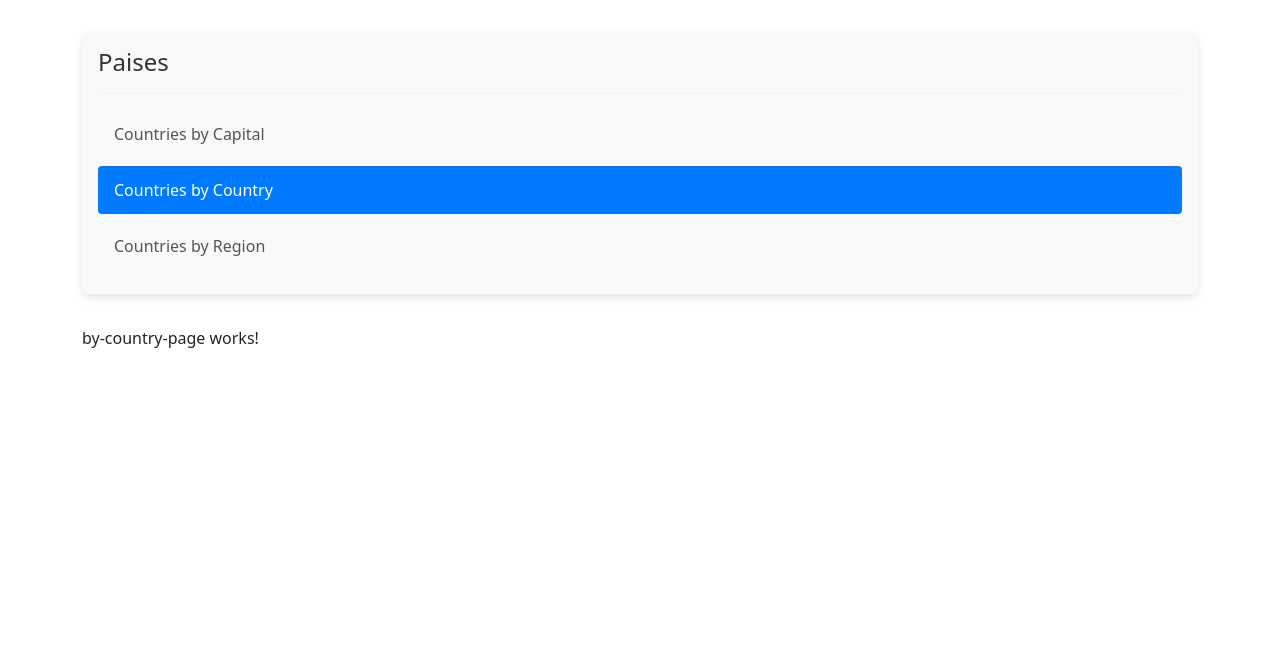
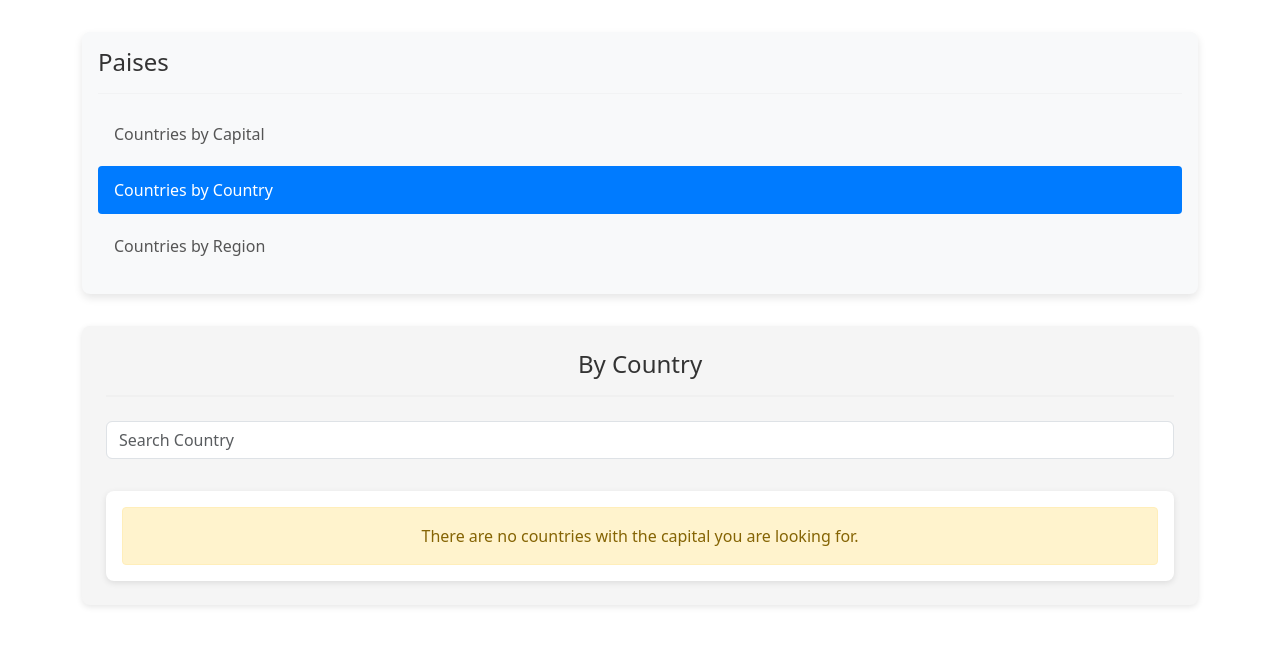
Before and after one commit to S4vi0r17/Angular, an Angular app in the folder 03-country-app/: page /countries/by-capital in a window 1280 px wide. Both pictures are taken after a click on the item "Countries by Country". Shown: the top 646 px of the page. Built offline with nearby package versions, Linux system fonts and the light colour scheme.

Commit message:
Refactor by-country-page component to improve layout and add search functionality

```diff
--- a/03-country-app/src/app/countries/pages/by-country-page/by-country-page.component.css
+++ b/03-country-app/src/app/countries/pages/by-country-page/by-country-page.component.css
@@ -0,0 +1,30 @@
+section {
+  padding: 1.5rem;
+  background-color: #f5f5f5;
+  border-radius: 8px;
+  box-shadow: 0 2px 6px rgba(0, 0, 0, 0.1);
+}
+
+.title {
+  font-size: 1.5rem;
+  margin-bottom: 1rem;
+  color: #333;
+  text-align: center;
+}
+
+.divider {
+  border: none;
+  border-top: 2px solid #ddd;
+  margin-bottom: 1.5rem;
+}
+
+.search-container {
+  margin-bottom: 2rem;
+}
+
+.table-container {
+  background-color: #fff;
+  padding: 1rem;
+  border-radius: 8px;
+  box-shadow: 0 2px 6px rgba(0, 0, 0, 0.1);
+}
--- a/03-country-app/src/app/countries/pages/by-country-page/by-country-page.component.html
+++ b/03-country-app/src/app/countries/pages/by-country-page/by-country-page.component.html
@@ -1 +1,15 @@
-<p>by-country-page works!</p>
+<section>
+  <h2 class="title">By Country</h2>
+  <hr class="divider" />
+
+  <div class="search-container">
+    <shared-search-box
+      placeholder="Search Country"
+      (search)="searchByCountry($event)"
+    ></shared-search-box>
+  </div>
+
+  <div class="table-container">
+    <countries-country-table [countries]="countries"></countries-country-table>
+  </div>
+</section>
--- a/03-country-app/src/app/countries/pages/by-country-page/by-country-page.component.ts
+++ b/03-country-app/src/app/countries/pages/by-country-page/by-country-page.component.ts
@@ -1,4 +1,6 @@
 import { Component } from '@angular/core';
+import { Country } from '../../interfaces/country.interface';
+import { CountriesService } from '../../services/countries.service';
 
 @Component({
   selector: 'countries-by-country-page',
@@ -6,5 +8,14 @@ import { Component } from '@angular/core';
   styleUrl: './by-country-page.component.css'
 })
 export class ByCountryPageComponent {
+  public countries: Country[] = [];
 
+  constructor(
+    private countriesService: CountriesService
+  ) { }
+
+  searchByCountry(term: string): void {
+    this.countriesService.searchCountry(term)
+      .subscribe(countries => this.countries = countries);
+  }
 }
```
